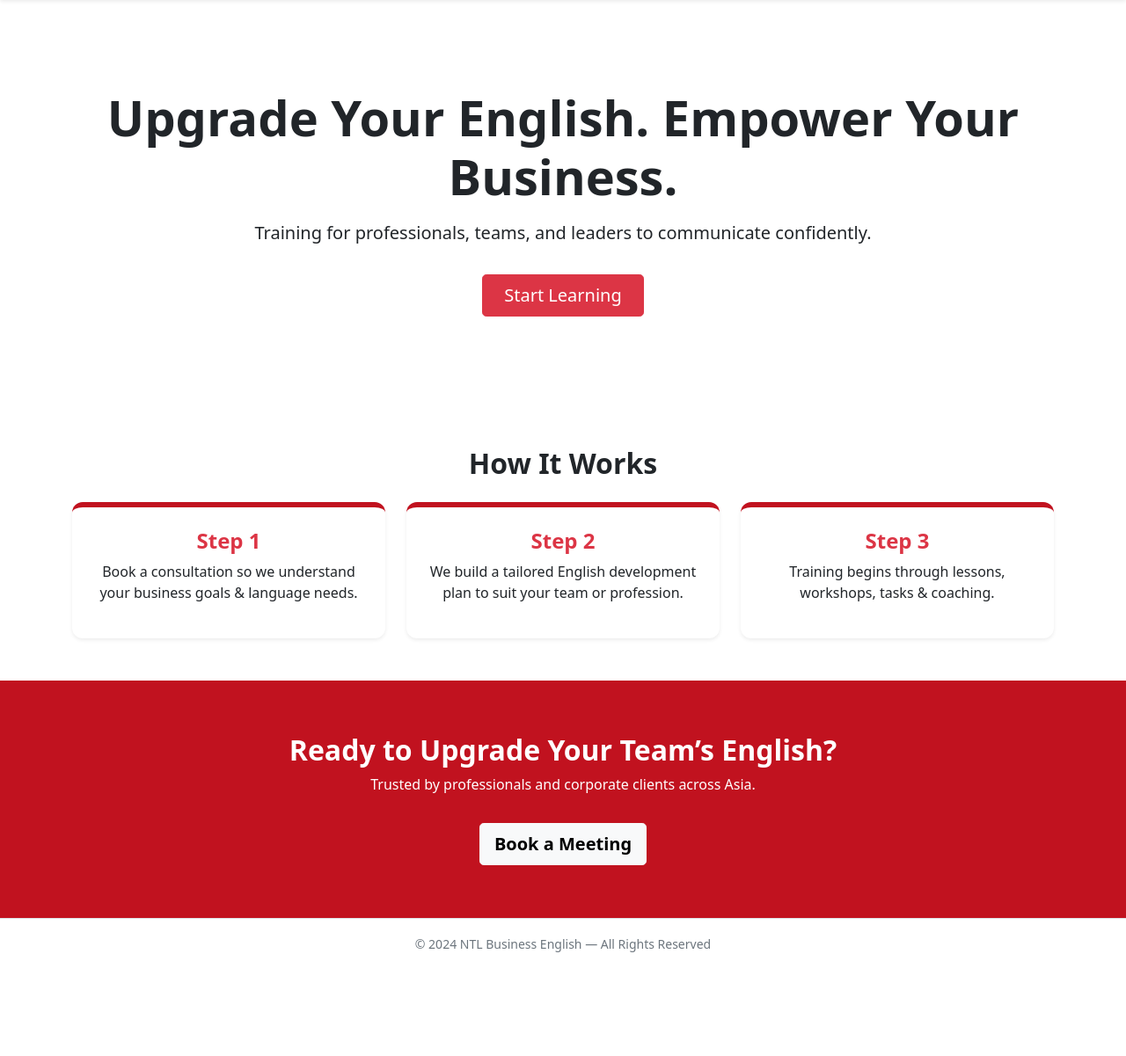
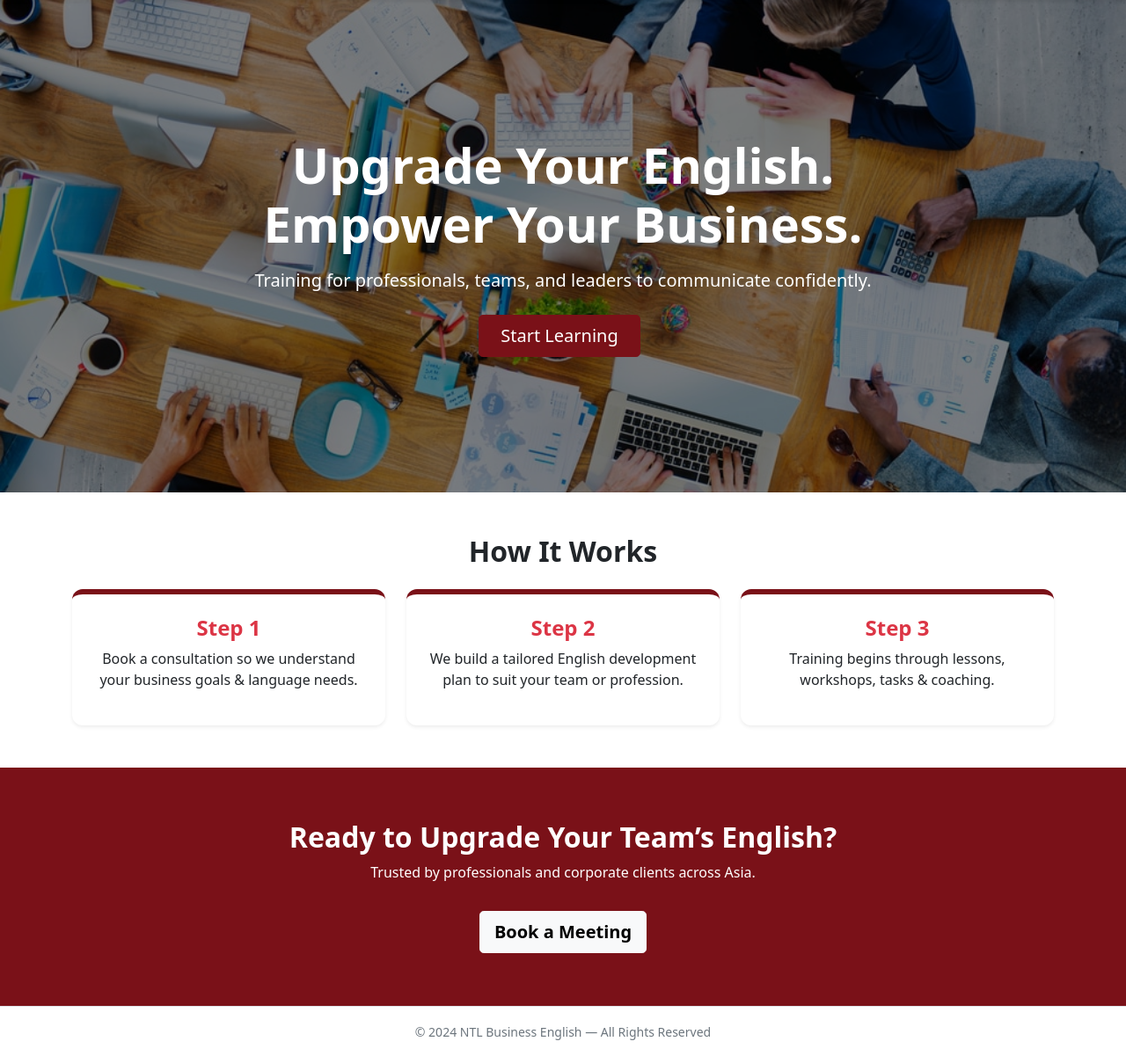
Before and after one commit to Ragoo123/ntl-business-english, a Django app: page / in a window 1280 px wide. Shown: the part 90-1291 px from the top of the page at 88% size. Before the commit the page ends 1173 px from the top, so only its background shows below. Run offline with Django 5.2, Linux system fonts and the light colour scheme.

Commit message:
nav and hero done

```diff
--- a/core/static/css/style.css
+++ b/core/static/css/style.css
@@ -1,11 +1,35 @@
 :root {
-    --primary-red: #c1121f;
+	--primary-red: #7a1118;
 	--primary-blue: #003f88;
 }
 
 .hero-section {
+	position: relative;
+	background-image: url("../images/hero.jpg"); /* place your image in core/static/images/ */
+	background-size: cover;
+	background-position: center;
+	background-repeat: no-repeat;
 
-    padding: 100px 0;
+	min-height: 70vh; /* height of hero */
+	padding: 0; /* padding handled by flex */
+	display: flex;
+	justify-content: center;
+	align-items: center;
+	color: white;
+	text-align: center;
+}
+
+.hero-section::before {
+	content: "";
+	position: absolute;
+	inset: 0;
+	background: rgba(0, 0, 0, 0.5); /* dark overlay for readability */
+	z-index: 1;
+}
+
+.hero-section .container {
+	position: relative;
+	z-index: 2; /* make sure text and buttons are above overlay */
 }
 
 .cta-banner {
@@ -35,7 +59,6 @@
 	color: var(--primary-red) !important;
 }
 
-
 .nav-link {
 	position: relative;
 	color: white !important;
@@ -55,3 +78,14 @@
 .nav-link:hover::after {
 	width: 100%;
 }
+
+.btn-primary-custom {
+	background-color: var(--primary-red);
+	border-color: var(--primary-red);
+	color: white;
+}
+
+.btn-primary-custom:hover {
+	background-color: #5c0d13; /* optional: darker shade on hover */
+	border-color: #5c0d13;
+}
--- a/core/templates/core/index.html
+++ b/core/templates/core/index.html
@@ -1,17 +1,16 @@
-{% extends 'core/base.html' %}
-
-{% block title %}Home - NTL Business English{% endblock %}
-
-{% block content %}
-
-
+{% extends 'core/base.html' %} {% block title %}Home - NTL Business English{% endblock %} {% block content %}
 
 <!-- HERO -->
-<header class="hero-section text-center text-dark">
+<header class="hero-section text-center text-white d-flex align-items-center">
 	<div class="container">
-        <h1 class="fw-bold display-4">Upgrade Your English. Empower Your Business.</h1>
+		<h1 class="fw-bold display-4">
+			Upgrade Your English.<br />
+			Empower Your Business.
+		</h1>
 		<p class="mt-3 fs-5">Training for professionals, teams, and leaders to communicate confidently.</p>
-        <a href="#" class="btn btn-danger btn-lg fw-semibold mt-3 px-4">Start Learning</a>
+		<div class="mt-4">
+			<a href="#" class="btn btn-primary-custom btn-lg fw-semibold px-4 me-2">Start Learning</a>
+		</div>
 	</div>
 </header>
 
@@ -21,7 +20,6 @@
 		<h2 class="fw-bold mb-4">How It Works</h2>
 
 		<div class="row g-4">
-
 			<div class="col-md-4">
 				<div class="p-4 shadow-sm bg-white step-card">
 					<h4 class="fw-bold text-danger">Step 1</h4>
@@ -42,7 +40,6 @@
 					<p>Training begins through lessons, workshops, tasks & coaching.</p>
 				</div>
 			</div>
-
 		</div>
 	</div>
 </section>
@@ -56,6 +53,4 @@
 	</div>
 </section>
 
-
-
 {% endblock %}
--- a/text.txt
+++ /dev/null
@@ -1 +0,0 @@
-text file created
```
Also changed, not shown: core/static/images/bg-cta.jpg (added), core/static/images/hero.jpg (added). Lines whose indentation alone changed are shown as unchanged.
